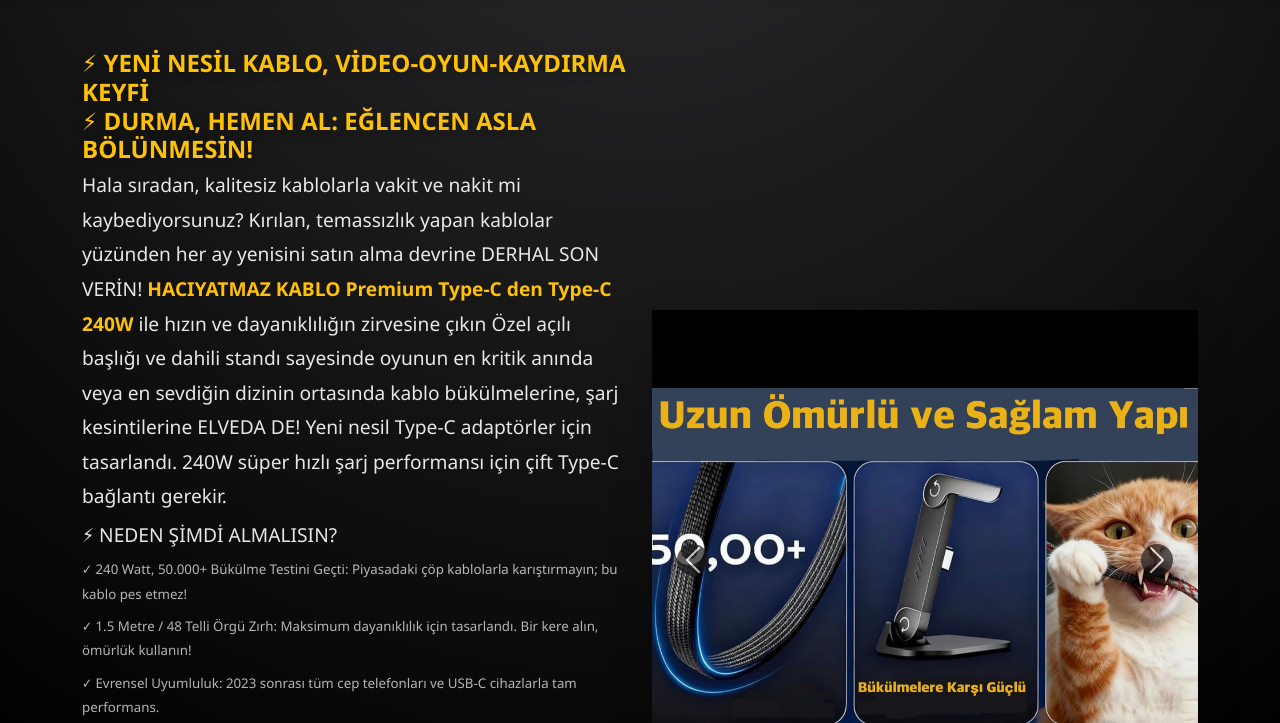
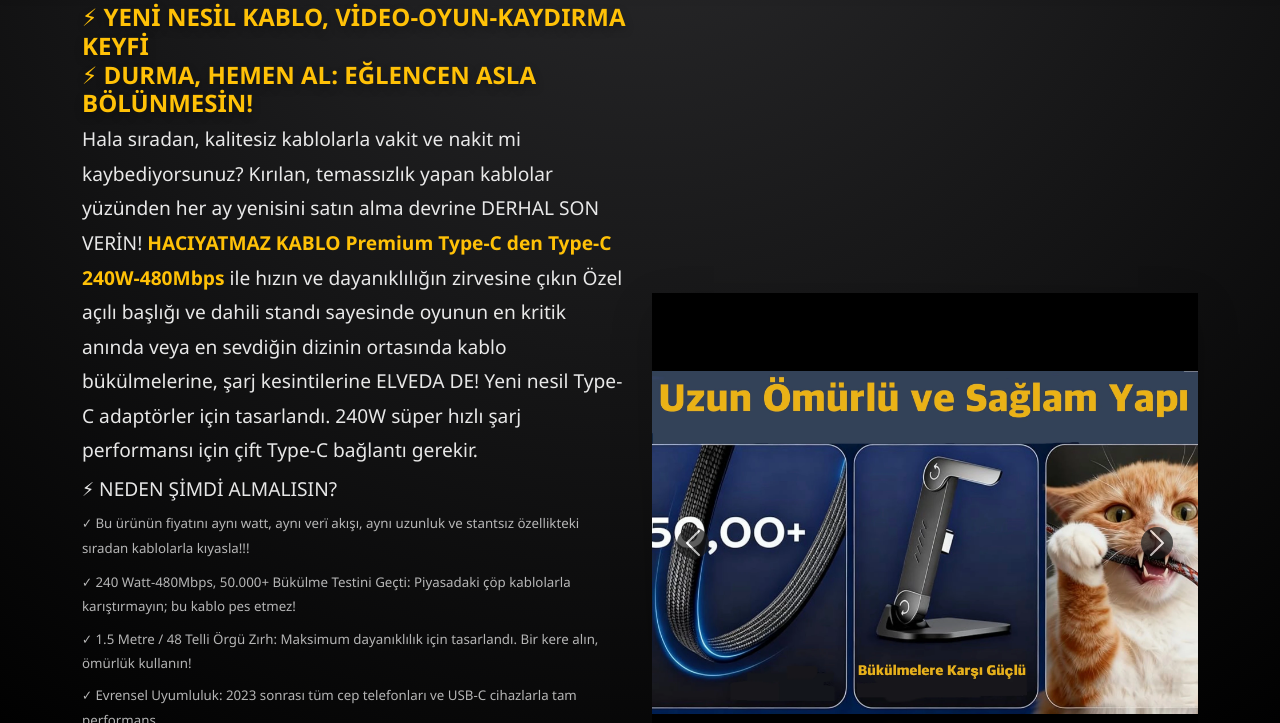
Before and after one commit to enginkantar/haciyatmazkablo, a plain HTML site: page index.html in a window 1280 px wide. Shown: the part 77-800 px from the top of the page. Drawn offline with nearby package versions, Linux system fonts and the light colour scheme.

Commit message:
480mbps yazisi eklendi ve resimler duzenlendi

```diff
--- a/assets/css/style.css
+++ b/assets/css/style.css
@@ -22,6 +22,7 @@ body {
     background-color: #fff;
     line-height: 1.6;
     overflow-x: hidden;
+    padding-top: 0px; /* Navbar yüksekliği kadar boşluk bırak */
 }
 
 html {
@@ -65,7 +66,6 @@ h1, h2, h3, h4, h5, h6 {
 .nav-link:hover {
     color: var(--primary-color) !important;
 }
-
 /* ===== HERO SECTION ===== */
 .hero {
     /* Apple tarzı derin siyah ve parlayan üst geçiş */
@@ -76,7 +76,7 @@ h1, h2, h3, h4, h5, h6 {
 
     color: white;
     min-height: calc(100vh - var(--nav-h));
-    padding: calc(var(--nav-h) + 12px) 20px 20px 20px;
+    padding: calc(var(--nav-h) + 12px) 5px 5px 5px;
     position: relative;
     overflow: hidden;
 }
--- a/index.html
+++ b/index.html
@@ -167,7 +167,7 @@ In your html page, add the snippet and call gtag_report_conversion when someone
     </nav>
 
     <!-- HERO SECTION -->
-    <section id="hero" class="hero d-flex align-items-center">
+    <section id="hero" class="hero d-flex align-items-start pt-2">
         <div class="container">
             <div class="row align-items-center">
 
@@ -180,7 +180,7 @@ In your html page, add the snippet and call gtag_report_conversion when someone
                         Hala sıradan, kalitesiz kablolarla vakit ve nakit mi kaybediyorsunuz? Kırılan, temassızlık yapan
                         kablolar yüzünden her ay yenisini satın alma devrine DERHAL SON VERİN!
                         <span style="color:#FFC107; font-weight:700;"> HACIYATMAZ KABLO Premium Type-C den Type-C
-                            240W</span> ile hızın ve dayanıklılığın zirvesine çıkın
+                            240W-480Mbps</span> ile hızın ve dayanıklılığın zirvesine çıkın
                         Özel açılı başlığı ve dahili standı sayesinde oyunun en kritik anında veya en sevdiğin dizinin
                         ortasında kablo bükülmelerine, şarj kesintilerine ELVEDA DE! Yeni nesil Type-C adaptörler için
                         tasarlandı.
@@ -188,7 +188,10 @@ In your html page, add the snippet and call gtag_report_conversion when someone
                     </p>
                     <p class="lead mb-1">⚡ NEDEN ŞİMDİ ALMALISIN?</p>
                     <div class="mb-1">
-                        <p class="text-muted mb-2"><small>✓ 240 Watt, 50.000+ Bükülme Testini Geçti: Piyasadaki çöp
+                        <p class="text-muted"><small>✓ Bu ürünün fiyatını aynı watt, aynı verï akışı, aynı uzunluk ve
+                                stantsız özellikteki sıradan kablolarla kıyasla!!!</small></p>
+                        <p class="text-muted mb-2"><small>✓ 240 Watt-480Mbps, 50.000+ Bükülme Testini Geçti: Piyasadaki
+                                çöp
                                 kablolarla karıştırmayın; bu kablo pes etmez!</small></p>
                         <p class="text-muted mb-2"><small>✓ 1.5 Metre / 48 Telli Örgü Zırh: Maksimum dayanıklılık için
                                 tasarlandı. Bir kere alın, ömürlük kullanın!</small></p>
@@ -236,7 +239,7 @@ In your html page, add the snippet and call gtag_report_conversion when someone
                             data-bs-ride="carousel" data-bs-interval="3000">
                             <div class="carousel-inner">
                                 <div class="carousel-item active">
-                                    <img src="assets/basemo-cable-chrome/basemo1webp.webp"
+                                    <img src="assets/basemo-cable-chrome/basemo8webp.webp"
                                         alt="BASEMO Premium Type-C 240W Kablosu" class="d-block w-100">
                                 </div>
                                 <div class="carousel-item">
@@ -244,11 +247,11 @@ In your html page, add the snippet and call gtag_report_conversion when someone
                                         alt="BASEMO Premium Type-C 240W Kablosu" class="d-block w-100">
                                 </div>
                                 <div class="carousel-item">
-                                    <img src="assets/basemo-cable-chrome/basemo11webp.webp"
+                                    <img src="assets/basemo-cable-chrome/basemo4webp.webp"
                                         alt="BASEMO Premium Type-C 240W Kablosu" class="d-block w-100">
                                 </div>
                                 <div class="carousel-item">
-                                    <img src="assets/basemo-cable-chrome/basemo8webp.webp"
+                                    <img src="assets/basemo-cable-chrome/basemo1webp.webp"
                                         alt="BASEMO Premium Type-C 240W Kablosu" class="d-block w-100">
                                 </div>
                                 <div class="carousel-item">
@@ -256,11 +259,11 @@ In your html page, add the snippet and call gtag_report_conversion when someone
                                         alt="BASEMO Premium Type-C 240W Kablosu" class="d-block w-100">
                                 </div>
                                 <div class="carousel-item">
-                                    <img src="assets/basemo-cable-chrome/basemo3webp.webp"
+                                    <img src="assets/basemo-cable-chrome/basemo11webp.webp"
                                         alt="BASEMO Premium Type-C 240W Kablosu" class="d-block w-100">
                                 </div>
                                 <div class="carousel-item">
-                                    <img src="assets/basemo-cable-chrome/basemo10webp.webp"
+                                    <img src="assets/basemo-cable-chrome/basemo12.webp"
                                         alt="BASEMO Premium Type-C 240W Kablosu" class="d-block w-100">
                                 </div>
                             </div>
```
Also changed, not shown: assets/basemo-cable-chrome/basemo12.webp (added), assets/js/script.js (line endings or trailing spaces), 3 other files.
